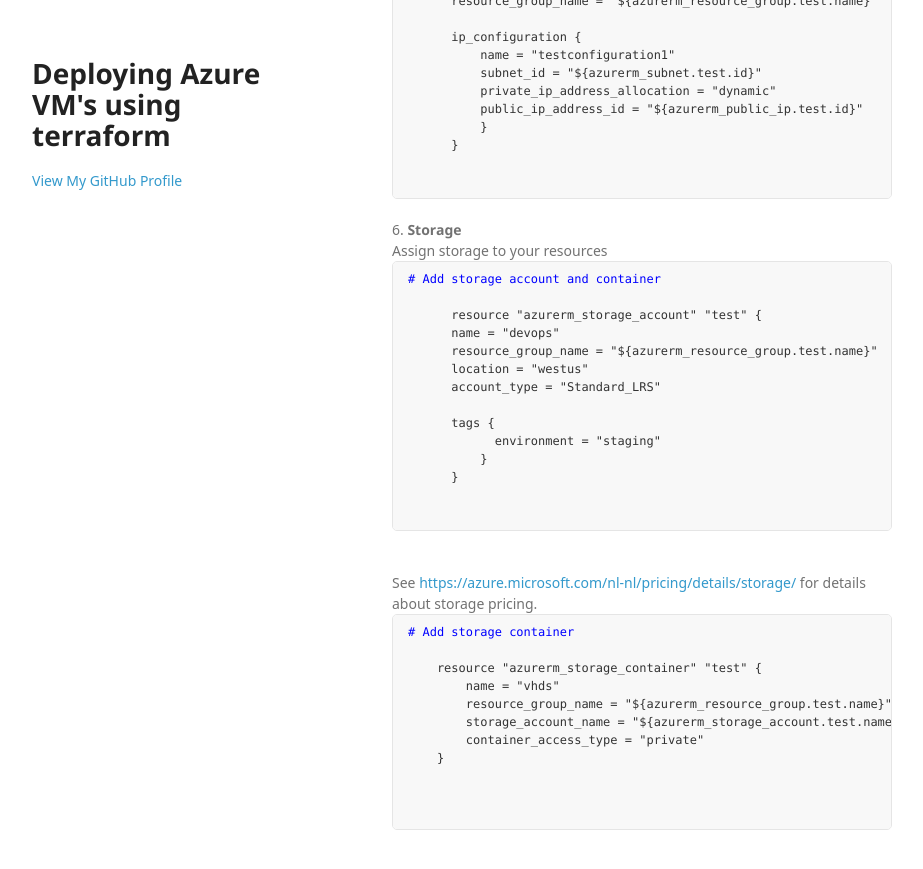
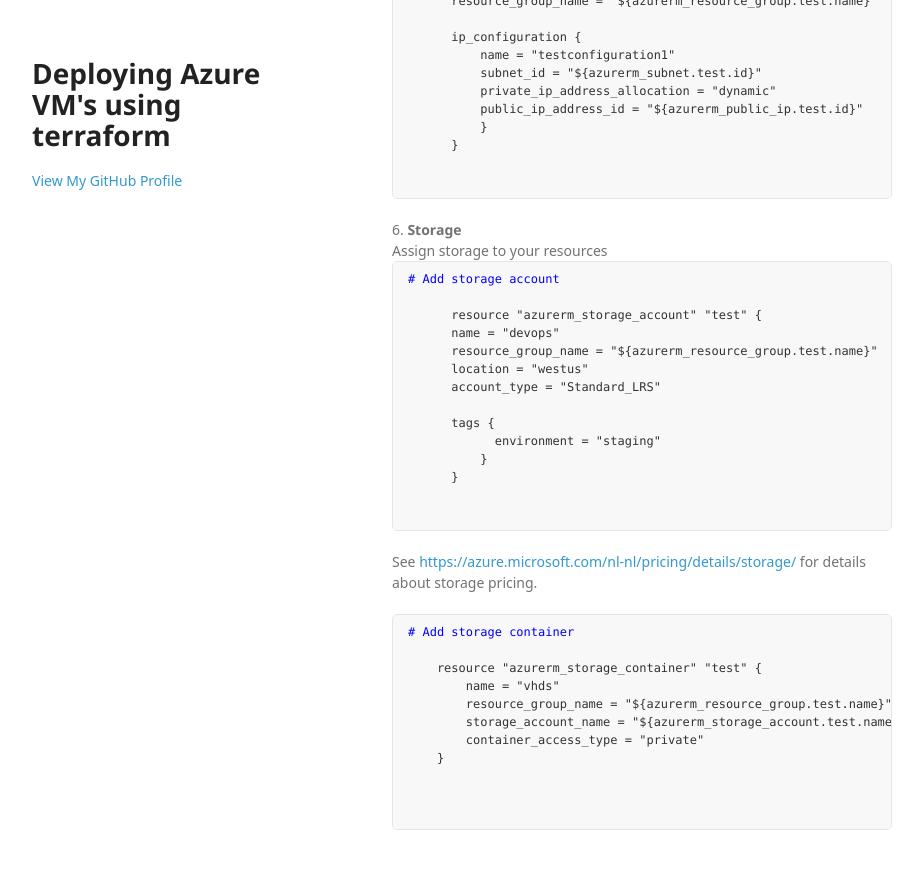
Before and after one commit to arjenwilly/arjenwilly.github.io, a Jekyll site: the page terraform2.html, which Jekyll copies as it is, in a window 1280 px wide and 900 px high, scrolled down 1958 px. Shown: the top 869 px of the window, without its empty margins (178-1101 px from the left). Built offline with Jekyll 4.4.1, drawn with Linux system fonts in a browser that asks for light colours; some web fonts are replaced.

Commit message:
Update terraform2.html

```diff
--- a/terraform2.html
+++ b/terraform2.html
@@ -114,7 +114,7 @@
       </pre>
       6. <b>Storage</b><br>
       Assign storage to your resources
-      <pre style="color: blue"># Add storage account and container
+      <pre style="color: blue"># Add storage account
       <code>
       resource "azurerm_storage_account" "test" {
       name = "devops"
@@ -128,8 +128,8 @@
       }
       </code>
       </pre>
-      <br>
       See <a href = "https://azure.microsoft.com/nl-nl/pricing/details/storage/">https://azure.microsoft.com/nl-nl/pricing/details/storage/</a> for details about storage pricing.<br>
+    <br>
     <pre style="color: blue"># Add storage container
     <code>
     resource "azurerm_storage_container" "test" {
```
